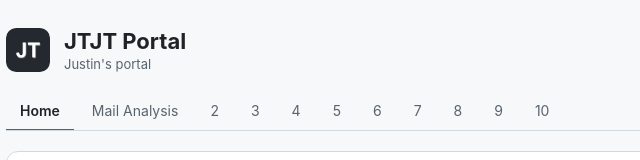
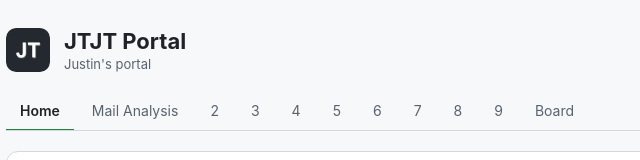
Before and after one commit to justinchoius-droid/JTJT, a plain HTML site: page index.html in a window 1280 px wide. Shown: the top 160 px of the page, 170-810 px from the left. Drawn offline with Linux system fonts and the light colour scheme.

Commit message:
Tab 10 → Board (A32 GAS web app link)
Co-Authored-By: Claude Opus 5.5 <noreply@anthropic.com>

```diff
--- a/index.html
+++ b/index.html
@@ -79,8 +79,8 @@
 </div>
 
 <script>
-  // Tabs 2–10 are placeholders — names and contents will be filled in later.
-  const TABS = ['Home', 'Mail Analysis', '2', '3', '4', '5', '6', '7', '8', '9', '10'];
+  // Tabs 2–9 are placeholders — names and contents will be filled in later.
+  const TABS = ['Home', 'Mail Analysis', '2', '3', '4', '5', '6', '7', '8', '9', 'Board'];
   const slug = name => name.toLowerCase().replace(/\s+/g, '-');
 
   // Tabs that open a Google Apps Script web app (private, so it opens in a new tab instead of an iframe)
@@ -88,6 +88,10 @@
     'Mail Analysis': {
       url: 'https://script.google.com/macros/s/AKfycbyhHgECZuqvMTiRBSincWyR5vhSh59xQvKEBhEKT3T2jHez-mFExy2YGf7GqucHfZoE/exec',
       desc: '받은편지함 수신 분석 · 도메인·발신자별 대화 수 (2026.02–11.14)',
+    },
+    'Board': {
+      url: 'https://script.google.com/macros/s/AKfycbyoq0pOoh4E7RFAbprfkx6TQNt3oGXn-TZXFvpzZNw64cBJjJLAseUVR8_7CU3w2XF3/exec',
+      desc: '나만의 게시판 · 메모·기록 (구글 시트에 저장)',
     },
   };
   const appPanel = (name, app) => '<div><h2>' + name + '</h2><p>' + app.desc + '</p>' +
```
